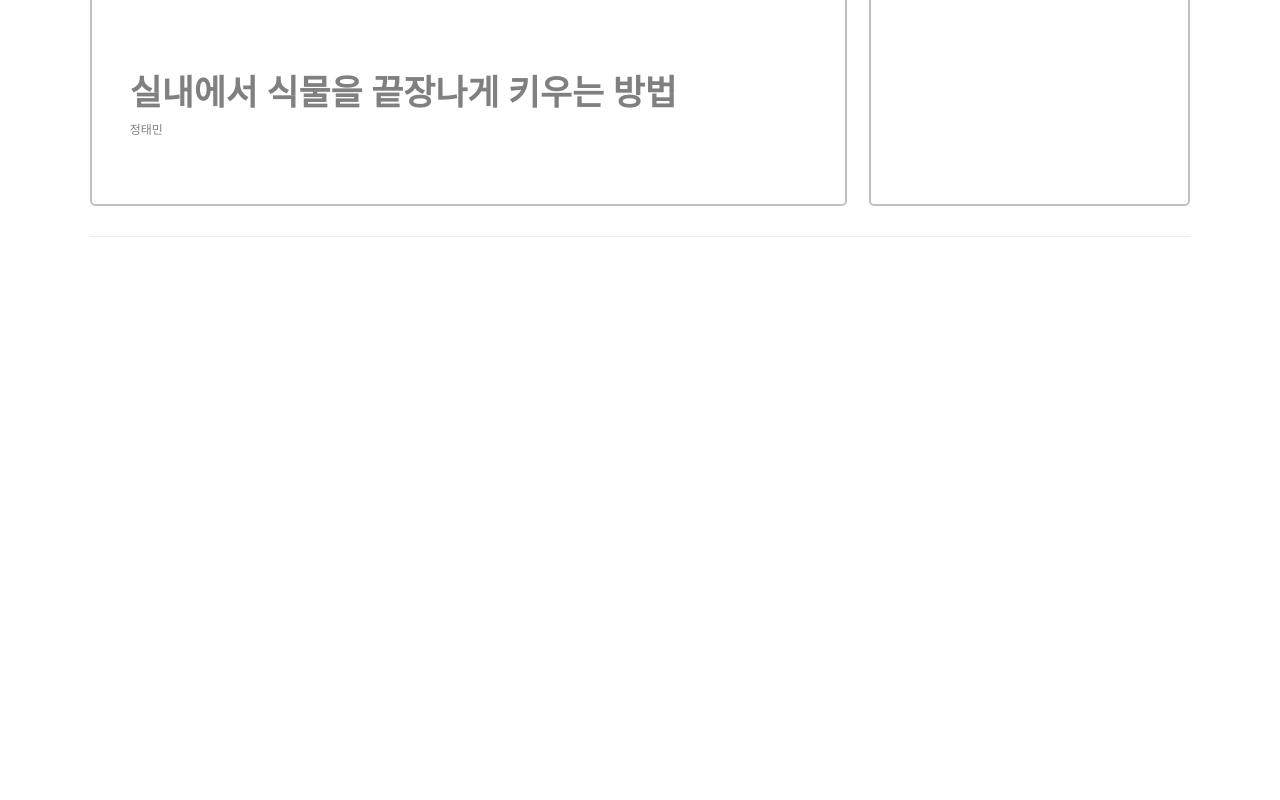
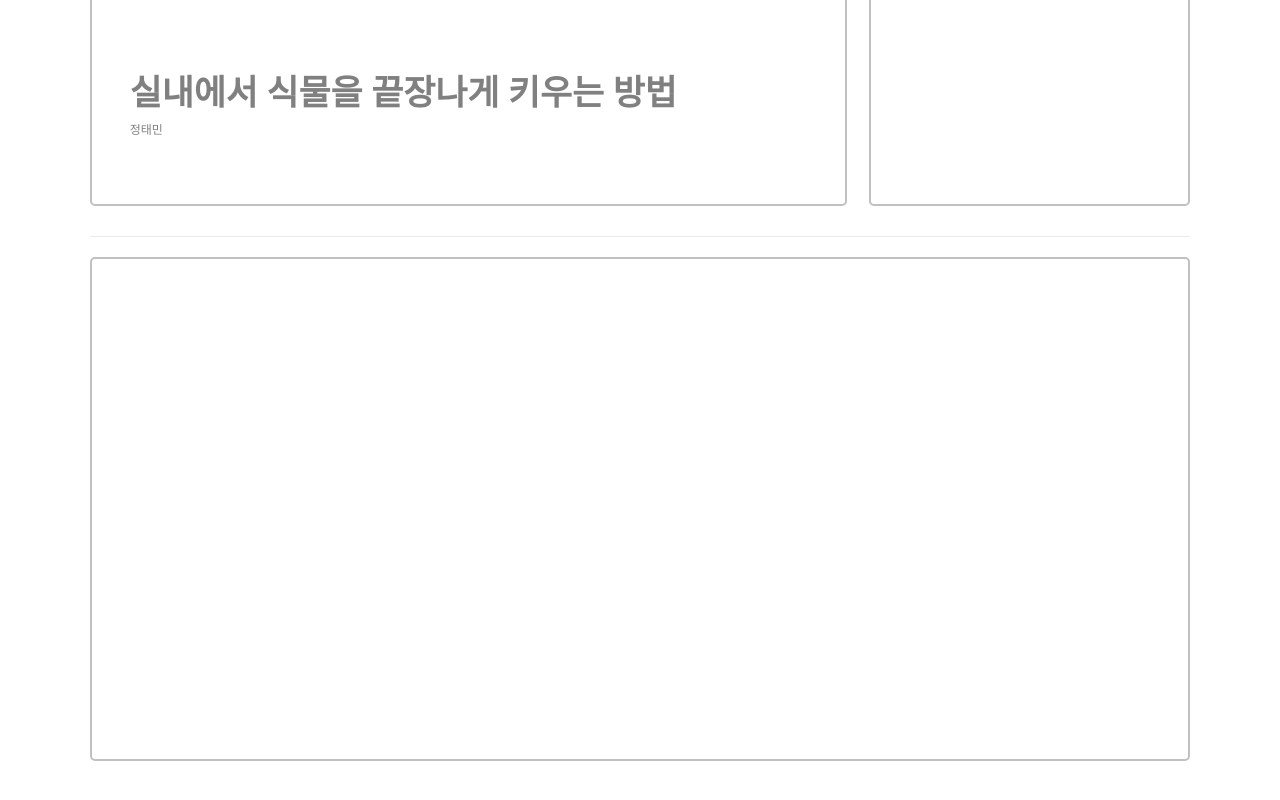
Before and after one commit to heisjun/GRNR, a React (Create React App) app: page /community/popular in a window 1280 px wide. Shown: the part 420-1220 px from the top of the page. Built offline with nearby package versions, Linux system fonts and the light colour scheme.

Commit message:
2207250123

```diff
--- a/src/domains/HeaderBar/HeaderBar.tsx
+++ b/src/domains/HeaderBar/HeaderBar.tsx
@@ -3,7 +3,7 @@ import styled, { keyframes } from 'styled-components';
 import { Link } from 'react-router-dom';
 import { IHeaderBar } from './HeaderBar.type';
 import { SubTabBar } from 'domains';
-import { headerItems } from 'common/data';
+import { headerItems } from 'navigations/data';
 
 const maxWidth = process.env.REACT_APP_MAX_WIDTH;
 const boundaryWidth = process.env.REACT_APP_BOUNDARY_WIDTH;
@@ -108,6 +108,7 @@ const StyledSubTabBarBlock = styled.div`
     position: fixed;
     width: 100%;
     top: 50px;
+    z-index: 1;
     @media screen and (min-width: ${boundaryWidth}px) {
         top: 80px;
     }
@@ -190,8 +191,9 @@ const StyledContentBlock = styled.div`
 const StyledContentContainer = styled.div`
     background-color: white;
     display: flex;
-    margin-top: 100px;
+    margin-top: 90px;
     justify-content: center;
+    z-index: 0;
     @media screen and (min-width: ${boundaryWidth}px) {
         margin-top: 150px;
     }
@@ -201,7 +203,7 @@ const StyledHeaderBarContainer = styled.div<{ fadeAnim: any }>`
     position: fixed;
     top: 0px;
     display: flex;
-    z-index: 1;
+    z-index: 2;
     justify-content: center;
     align-items: center;
     width: 100%;
--- a/src/domains/SubTabBar/SubTabBar.tsx
+++ b/src/domains/SubTabBar/SubTabBar.tsx
@@ -2,7 +2,7 @@ import { useState, useEffect } from 'react';
 import styled, { keyframes } from 'styled-components';
 import { Link } from 'react-router-dom';
 import { ISubTabBar } from './SubTabBar.type';
-import { subTabBarItems } from 'common/data';
+import { subTabBarItems } from 'navigations/data';
 
 const maxWidth = process.env.REACT_APP_MAX_WIDTH;
 const boundaryWidth = process.env.REACT_APP_BOUNDARY_WIDTH;
@@ -56,11 +56,15 @@ const subTabBarFadeOut = keyframes`
 `;
 
 const StyledMenuItemText = styled.h2<{ color: string }>`
-    font-size: 15px;
+    font-size: 13px;
+
     color: ${({ color }) => color};
     cursor: pointer;
     &:hover {
         color: #bce55c;
+    }
+    @media screen and (min-width: ${boundaryWidth}px) {
+        font-size: 15px;
     }
 `;
 
@@ -81,8 +85,8 @@ const StyledSubTabBarBlock = styled.div`
 
 const StyledSubTabBarContainer = styled.div<{ fadeAnim: any }>`
     width: 100%;
-    height: 50px;
-    z-index: 0;
+    height: 40px;
+
     display: flex;
     align-items: center;
     justify-content: center;
@@ -91,6 +95,9 @@ const StyledSubTabBarContainer = styled.div<{ fadeAnim: any }>`
     border-color: #eaeaea;
     animation: ${({ fadeAnim }) => fadeAnim} 0.1s;
     animation-fill-mode: forwards;
+    @media screen and (min-width: ${boundaryWidth}px) {
+        height: 50px;
+    }
 `;
 
 export default SubTabBar;
--- a/src/pages/Popular/Popular.tsx
+++ b/src/pages/Popular/Popular.tsx
@@ -16,9 +16,25 @@ const Popular: React.FC = () => {
                 <StyledDailyPlantBlock></StyledDailyPlantBlock>
             </StyledLineContainer>
             <StyledBorderLine />
+            <StyledLineContainer>
+                <StyledPictureBlock />
+            </StyledLineContainer>
         </StyledPopularContainer>
     );
 };
+
+const StyledPictureItem = styled.div<{ marginRight: string }>`
+    width:
+    margin-right: ${({ marginRight }) => marginRight};
+`;
+
+const StyledPictureBlock = styled.div`
+    width: 100%;
+    height: 500px;
+    border: solid 2px;
+    border-radius: 5px;
+    border-color: silver;
+`;
 
 const StyledTipTitleText = styled.text`
     font-size: 3vw;
@@ -55,6 +71,7 @@ const StyledTipBlock = styled.div`
     border: solid 2px;
     border-radius: 5px;
     border-color: silver;
+    cursor: pointer;
 `;
 
 const StyledDailyPlantBlock = styled.div`
@@ -67,6 +84,7 @@ const StyledDailyPlantBlock = styled.div`
     border: solid 2px;
     border-radius: 5px;
     border-color: silver;
+    cursor: pointer;
 `;
 
 const StyledBorderLine = styled.div`
```
Also changed, not shown: src/navigations/data.ts (renamed from src/common/data.ts).
